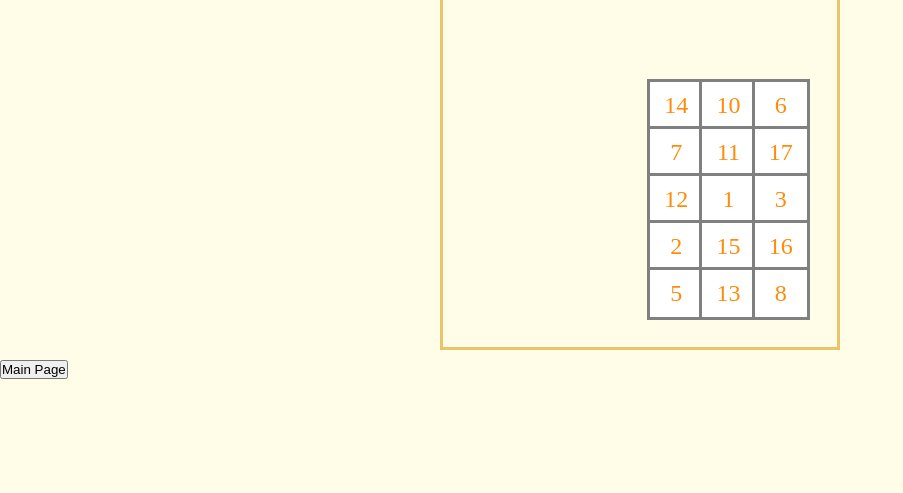
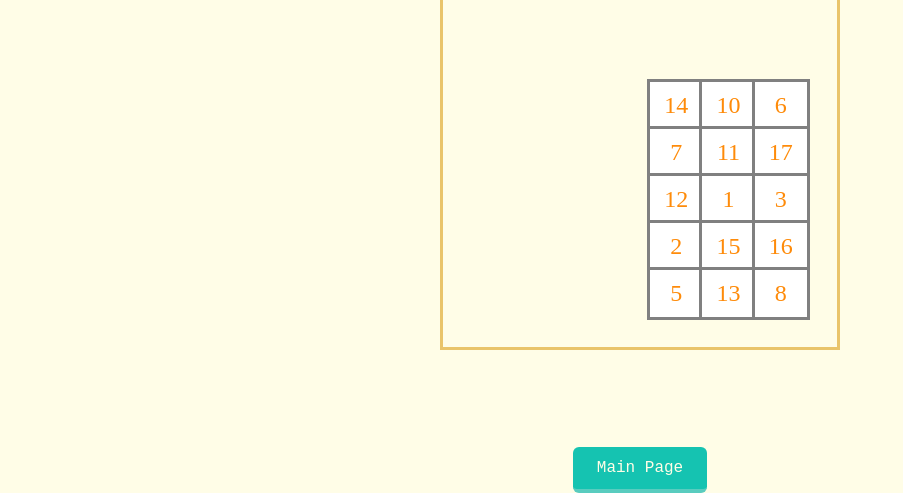
Before and after one commit to AndresBLV/Microprotyecto-1-Andres-Balbuena, a plain HTML site: page Bingo/index.html in a window 1280 px wide. Shown: the part 307-800 px from the top of the page, without its empty margins (0-903 px from the left). Drawn offline with Linux system fonts and the light colour scheme.

Commit message:
Boton de main page

```diff
--- a/Bingo/estilos.css
+++ b/Bingo/estilos.css
@@ -158,3 +158,26 @@
     animation-name: sayBingo;
     animation-duration: 2s;
   }
+  .back_btn{
+    text-decoration: none;
+    outline: none;
+    background-color: #15c3b1;
+    padding: 12px 24px;
+    color: #fffde7;
+    border-radius: 6px;
+    border-bottom: 4px solid #59ccbf;
+    border-top: 0 solid #59ccbf;
+    border-left: none;
+    border-right: none;
+    transition: all 0.1s ease-in-out;
+  }
+  .footer {
+    display: flex;
+    flex-direction: column;
+    align-items: center;
+    width: 100%;
+    position: absolute;
+    bottom: 0;
+    color: #15c3b1;
+    font-family: 'Courier New', Courier, monospace;
+  }
--- a/Bingo/index.html
+++ b/Bingo/index.html
@@ -53,8 +53,8 @@
         </div>
       </div>
     </main>
-    <footer>
-      <button class="back_btn">Main Page</button>
+    <footer class="footer">
+      <a href="../index.html" class="back_btn">Main Page</a>
     </footer>
     <script src="juego.js"></script>
   </body>
```
